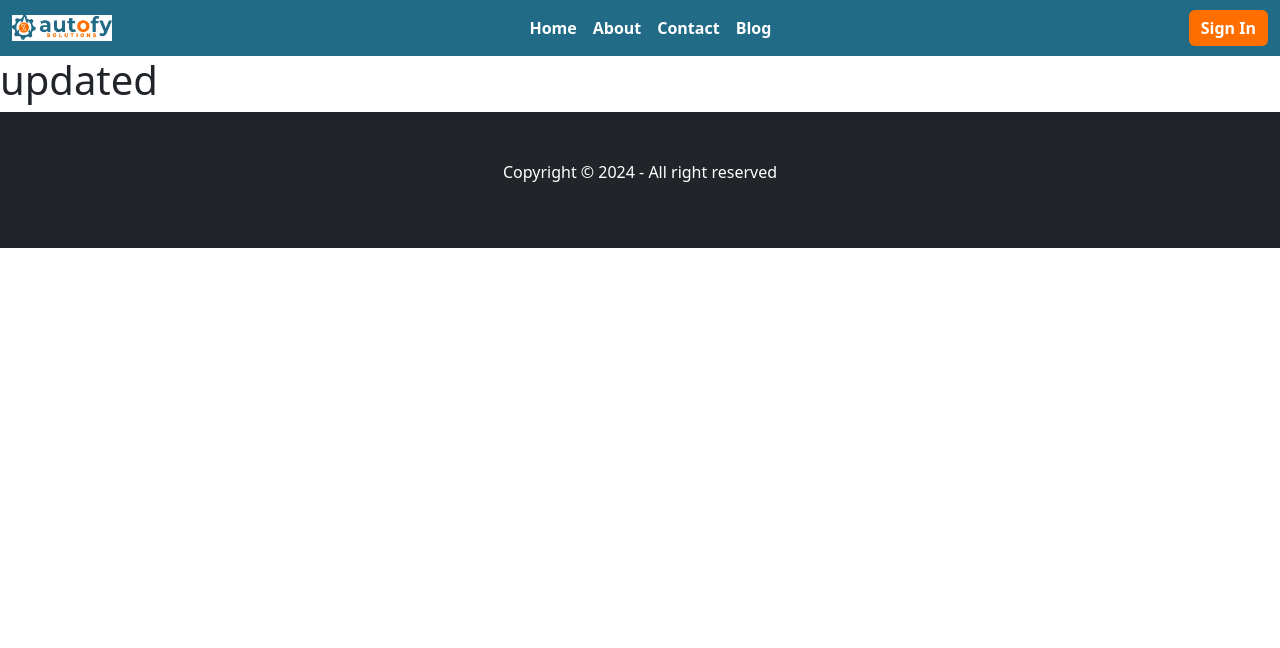
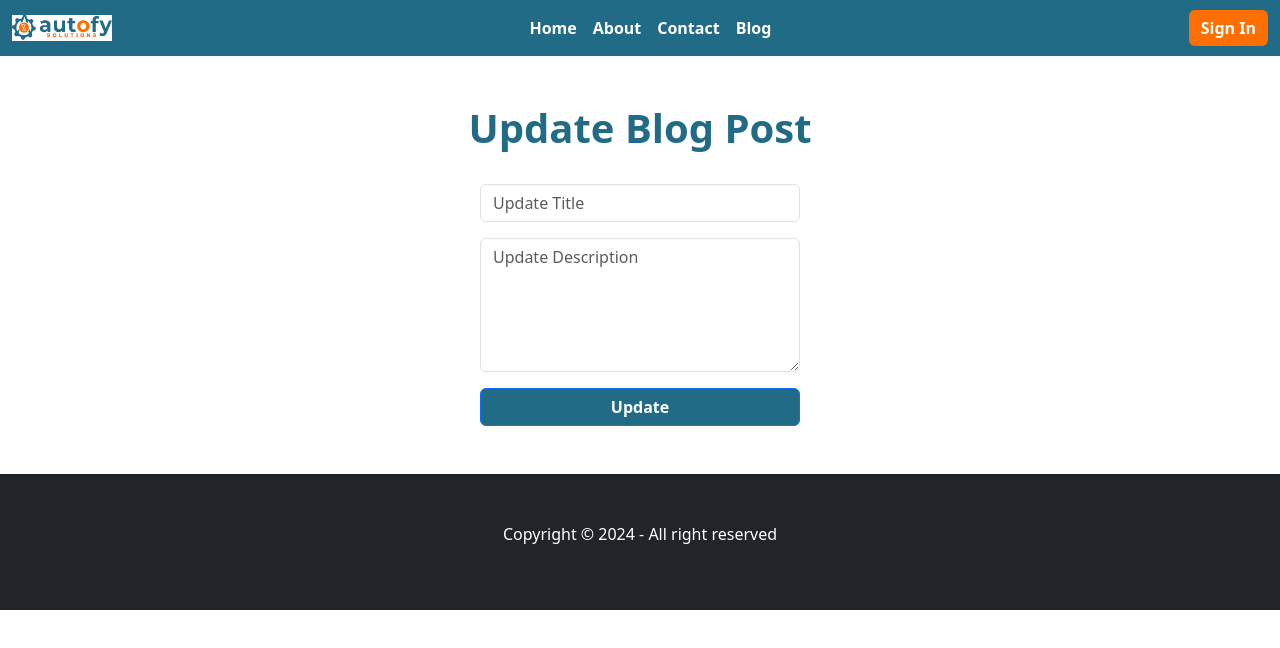
Before and after one commit to rhnchowdhury/Autofy-Solutions-Assignment, a React (Vite) app: page /update/1 in a window 1280 px wide. Shown: the top 648 px of the page. Built offline with nearby package versions, Linux system fonts and the light colour scheme.

Commit message:
update create

```diff
--- a/src/Components/Layout/Route.jsx
+++ b/src/Components/Layout/Route.jsx
@@ -6,7 +6,6 @@ import Contact from "../Pages/Contact";
 import Blog from "../Pages/Blogs/Blog";
 import BlogDetails from "../Pages/Blogs/BlogDetails";
 import UpdateBlog from "../Pages/Blogs/UpdateBlog";
-// import CreateBlog from "../Pages/AddBlog/CreateBlog";
 
 const router = createBrowserRouter([
   {
@@ -25,10 +24,6 @@ const router = createBrowserRouter([
         path: "/contact",
         element: <Contact></Contact>,
       },
-      // {
-      //   path: "/create",
-      //   element: <CreateBlog></CreateBlog>,
-      // },
       {
         path: "/blog",
         element: <Blog></Blog>,
--- a/src/Components/Pages/Blogs/Blog.jsx
+++ b/src/Components/Pages/Blogs/Blog.jsx
@@ -9,7 +9,6 @@ const Blog = () => {
       .then((res) => res.json())
       .then((data) => {
         setValue(data);
-        console.log(data);
       })
       .catch((err) => console.log(err));
   }, []);
--- a/src/Components/Pages/Blogs/BlogMid.jsx
+++ b/src/Components/Pages/Blogs/BlogMid.jsx
@@ -3,7 +3,6 @@ import { Link } from "react-router-dom";
 
 const BlogMid = ({ val }) => {
   const { title, id, content } = val;
-  console.log(val);
   return (
     <div className="col-4">
       <Card style={{ width: "18rem" }}>
--- a/src/Components/Pages/Blogs/UpdateBlog.jsx
+++ b/src/Components/Pages/Blogs/UpdateBlog.jsx
@@ -1,7 +1,74 @@
+import { useState } from "react";
+import { Button, Form } from "react-bootstrap";
+import { Helmet } from "react-helmet-async";
+import { useNavigate, useParams } from "react-router-dom";
+
 const UpdateBlog = () => {
+  const [title, setTitle] = useState("");
+  const [desc, setDesc] = useState("");
+  const { id } = useParams();
+  const navigate = useNavigate();
+
+  const handleSubmit = (e) => {
+    e.preventDefault();
+    fetch(`http://localhost:4000/update/${id}`, {
+      method: "PUT",
+      headers: {
+        "content-type": "application/json",
+      },
+      body: JSON.stringify({ title, desc }),
+    })
+      .then((res) => {
+        console.log(res);
+        res.json();
+      })
+      .then((data) => {
+        console.log(data);
+        navigate("/blog");
+      })
+      .catch((err) => console.log(err));
+  };
   return (
-    <div>
-      <h1>updated</h1>
+    <div className="py-5">
+      <Helmet>
+        <title>Update</title>
+      </Helmet>
+      <Form onSubmit={handleSubmit}>
+        <h1
+          className="fw-bold fs-1 pb-4 text-center"
+          style={{ color: "#226B87" }}>
+          Update Blog Post
+        </h1>
+        <div className="d-flex justify-content-center">
+          <Form.Group className="mb-3 w-25">
+            <Form.Control
+              type="text"
+              placeholder="Update Title"
+              onChange={(e) => setTitle(e.target.value)}
+            />
+          </Form.Group>
+        </div>
+        <div className="d-flex justify-content-center">
+          <Form.Group className="mb-3 w-25">
+            <Form.Control
+              as="textarea"
+              placeholder="Update Description"
+              onChange={(e) => setDesc(e.target.value)}
+              rows={5}
+            />
+          </Form.Group>
+        </div>
+        <div className="d-flex justify-content-center">
+          <Button
+            type="submit"
+            className="w-25 fw-bold "
+            style={{
+              backgroundColor: "#226B87",
+            }}>
+            Update
+          </Button>
+        </div>
+      </Form>
     </div>
   );
 };
```
